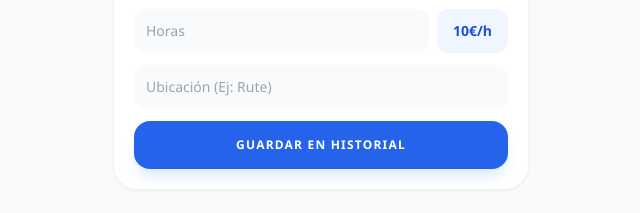
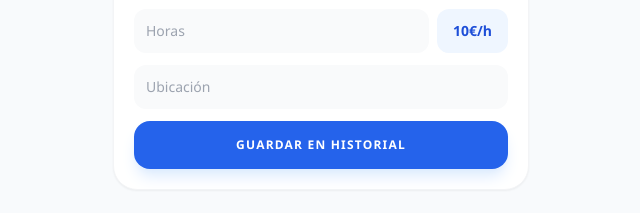
Before and after one commit to SirBlack55/appControlHoras, a plain HTML site: page index.html in a window 1280 px wide. Shown: the part 353-566 px from the top of the page, 319-959 px from the left. Drawn offline with nearby package versions, Linux system fonts and the light colour scheme.

Commit message:
Prueba de cambio

```diff
--- a/index.html
+++ b/index.html
@@ -170,7 +170,7 @@
                 type="text"
                 id="locationInput"
                 list="locationsList"
-                placeholder="Ubicación (Ej: Rute)"
+                placeholder="Ubicación"
                 class="w-full bg-gray-50 border-none rounded-xl p-3 text-sm focus:ring-2 focus:ring-blue-500"
               />
               <datalist id="locationsList"></datalist>
```
